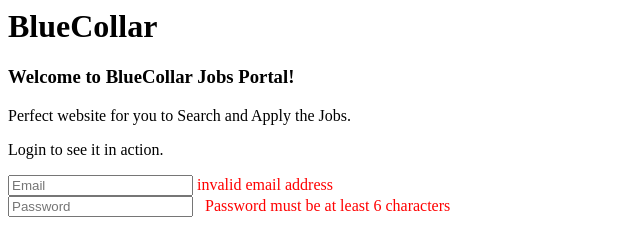
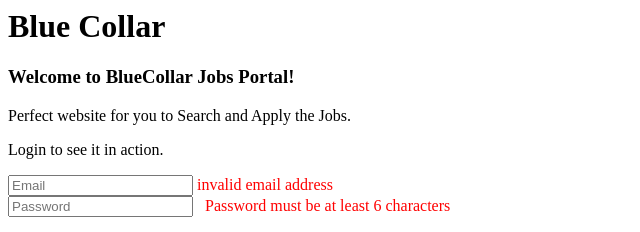
Before and after one commit to saivasu007/BlueCollar, a website: page views/partials/login.html in a window 1280 px wide. Shown: the top 232 px of the page, 0-640 px from the left. Drawn offline with Linux system fonts and the light colour scheme.

Commit message:
Updated logo size and text.

```diff
--- a/views/partials/login.html
+++ b/views/partials/login.html
@@ -20,7 +20,7 @@
     <div>
         <div>
 
-            <h1 class="logo-name">BlueCollar</h1>
+            <h1 class="logo-name" size="8">Blue Collar</h1>
 
         </div>
         <h3>Welcome to BlueCollar Jobs Portal!</h3>
```
